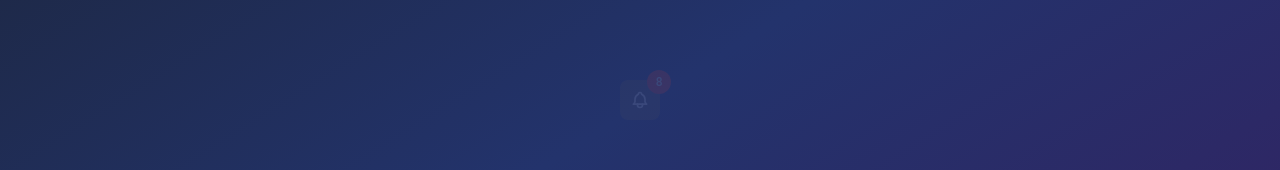
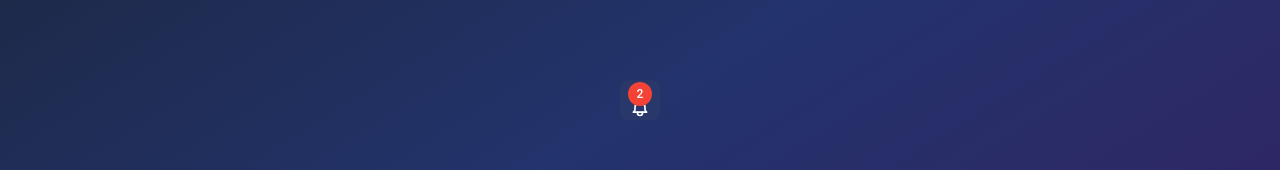
Before and after one commit to FRAGG33R/whiff-waff, a Next.js app in the folder client/: page /login in a window 1280 px wide. Shown: the part 294-464 px from the top of the page. Built offline with nearby package versions, Linux system fonts and the light colour scheme.

Commit message:
feat: make notification drop down

```diff
--- a/client/src/components/ui/dropDowns/notificationDrop.tsx
+++ b/client/src/components/ui/dropDowns/notificationDrop.tsx
@@ -15,14 +15,13 @@ import { IconBell } from '@tabler/icons-react';
 const notificationDrop = () => {
   return (
     <Fragment>
-       <div className='flex mb-3 gap-3 bg-CarbonGrey opacity-10 rounded-lg'>
+       <div className='flex mb-3 gap-3 bg-CarbonGrey bg-opacity-10 rounded-lg'>
             <Menu placement="bottom">
                 <MenuHandler>
-                    <Badge content="8" >
                       <IconButton variant="text">
+                        <Badge content="2" className='text-xs'/>
                         <IconBell className="h-5 w-5 text-Ceramic " />
                     </IconButton>
-                    </Badge>
                 </MenuHandler>
                 <MenuList className="flex flex-col gap-2 bg-black">
                     <MenuItem className="flex items-center gap-4 py-2 pr-8 pl-2">
```
